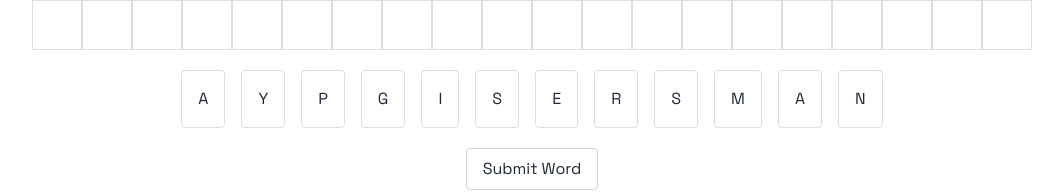
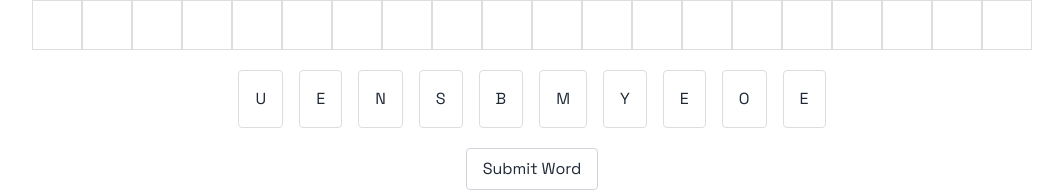
Before and after one commit to wparke4/game-prototypes, a Nuxt app: page /Wordrift in a window 1280 px wide. Shown: the part 555-747 px from the top of the page, without its empty margins (108-1171 px from the left). Built offline with nearby package versions, Linux system fonts and the light colour scheme.

Commit message:
Initial letter rack fixed. Using Scrabble distribution

```diff
--- a/components/wordriftFolder/TileRack.vue
+++ b/components/wordriftFolder/TileRack.vue
@@ -3,7 +3,7 @@
       @dragover.prevent
   >
     <div
-      v-for="tile in tiles"
+      v-for="tile in rackLetters"
       :key="tile.id"
       class="tile"
       @dragstart="event => startDrag(event, tile)"
@@ -21,49 +21,79 @@ export default {
   data() {
     return {
       tiles: [
-        { rackIndex: 1, letter: 'A' },
-        { rackIndex: 2, letter: 'Y' },
-        { rackIndex: 3, letter: 'P' },
-        { rackIndex: 4, letter: 'G' },
-        { rackIndex: 5, letter: 'I' },
-        { rackIndex: 6, letter: 'S' },
-        { rackIndex: 7, letter: 'E' },
-        { rackIndex: 8, letter: 'R' },
-        { rackIndex: 9, letter: 'S' },
-        { rackIndex: 10, letter: 'M' },
-        { rackIndex: 11, letter: 'A' },
-        { rackIndex: 12, letter: 'N' }
-        // Add initial tiles here or fetch them from an API/parent component
+          { letter: 'A', count: 9 },
+          { letter: 'B', count: 2 },
+          { letter: 'C', count: 2 },
+          { letter: 'D', count: 4 },
+          { letter: 'E', count: 12 },
+          { letter: 'F', count: 2 },
+          { letter: 'G', count: 3 },
+          { letter: 'H', count: 2 },
+          { letter: 'I', count: 9 },
+          { letter: 'J', count: 1 },
+          { letter: 'K', count: 1 },
+          { letter: 'L', count: 4 },
+          { letter: 'M', count: 2 },
+          { letter: 'N', count: 6 },
+          { letter: 'O', count: 8 },
+          { letter: 'P', count: 2 },
+          { letter: 'Q', count: 1 },
+          { letter: 'R', count: 6 },
+          { letter: 'S', count: 4 },
+          { letter: 'T', count: 6 },
+          { letter: 'U', count: 4 },
+          { letter: 'V', count: 2 },
+          { letter: 'W', count: 2 },
+          { letter: 'X', count: 1 },
+          { letter: 'Y', count: 2 },
+          { letter: 'Z', count: 1 }
       ],
-      availableLetters: ['A', 'A', 'B', 'C', 'D', 'E', 'E', 'E', 'F', 'G', 'H', 'I', 'I', 'J', 'K', 'L', 'M', 'N', 'O', 'O', 'P', 'Q', 'R', 'S', 'T', 'U', 'U', 'V', 'W', 'X', 'Y', 'Z'],
-      nextAvailableID: 13,
+      tileBag: [],
+      rackLetters: [],
+      //availableLetters: ['A', 'A', 'B', 'C', 'D', 'E', 'E', 'E', 'F', 'G', 'H', 'I', 'I', 'J', 'K', 'L', 'M', 'N', 'O', 'O', 'P', 'Q', 'R', 'S', 'T', 'U', 'U', 'V', 'W', 'X', 'Y', 'Z'],
+      nextAvailableID: 0,
       pendingTiles: [],
       validatedTiles: []
     };
   },
   methods: {
+    createTileBag() {
+        //create the tile bag.
+        //call this on mounted then call replenish tiles
+        this.tiles.forEach(tile => {
+            for (let i = 0; i < tile.count; i++) {
+                this.tileBag.push({ id: this.nextAvailableID, letter: tile.letter });
+                this.nextAvailableID++;
+            }
+        })
+
+    },
     startDrag(event, tile) {
       // Logic for handling drag start
       // e.g., sending the tile data to be received by a drop target
       event.dataTransfer.setData("tile", JSON.stringify(tile));
     },
     removeTile(tileId) {
-      const tileIndex = this.tiles.findIndex(tile => tile.rackIndex === tileId);
-      if (tileIndex > -1) {
-        this.pendingTiles.push(this.tiles[tileIndex]);
-        this.tiles.splice(tileIndex, 1);
+      const tile = this.rackLetters.findIndex(tile => tile.id === tileId);
+      if (tile > -1) {
+        this.pendingTiles.push(this.tiles[tile]);
+        this.rackLetters.splice(tile, 1);
       }
     },
+    validateTiles() {
+        this.pendingTiles.forEach(tile => this.validatedTiles.push(tile))
+        this.pendingTiles = []
+
+        this.replenishTiles();
+    },
     replenishTiles() {
-      this.pendingTiles.forEach(tile => this.validatedTiles.push(tile))
-      this.pendingTiles = []
-
-      while (this.tiles.length < 11 && this.availableLetters.length > 0) {
-        const randomIndex = Math.floor(Math.random() * this.availableLetters.length);
-        const letter = this.availableLetters.splice(randomIndex, 1)[0];
-        this.tiles.push({ rackIndex: this.nextAvailableID, letter });
+      while (this.rackLetters.length < 10 && this.tileBag.length > 0) {
+        const randomIndex = Math.floor(Math.random() * this.tileBag.length);
+        const letter = this.tileBag.splice(randomIndex, 1)[0];
+        //this.rackLetters.push({ id: this.nextAvailableID, letter });
+        this.rackLetters.push(letter)
         this.nextAvailableID++;
-     }
+      }
     },
     handleDrop(event) {
         const tileData = JSON.parse(event.dataTransfer.getData("tile"));
@@ -73,12 +103,16 @@ export default {
     },
     placeTileOnRack(tileData) {
         console.log('tile has been droped in rack', tileData)
-        this.tiles.push(tileData)
+        this.rackLetters.push(tileData)
         tileData.typeCell = false;
         this.$emit('tile-placed-on-rack', tileData)
     }
+  },
+  mounted() {
+      this.createTileBag();
+      this.replenishTiles();
+    },
   }
-}
 </script>
 
 <style scoped>
--- a/components/wordriftFolder/Wordrift.vue
+++ b/components/wordriftFolder/Wordrift.vue
@@ -40,7 +40,7 @@ export default {
         tilePlacedOnGrid(tileData, rowIndex, colIndex) {
             console.log('wordrift says tileData: ', tileData)
             if (!tileData.typeCell) {
-                this.$refs.tileRack.removeTile(tileData.rackIndex);
+                this.$refs.tileRack.removeTile(tileData.id);
             }
             this.$refs.wordValidator.addTile(tileData.letter, rowIndex, colIndex);
         },
@@ -49,7 +49,7 @@ export default {
         },
         wordValidated() {
             this.$refs.grid.wordValidated();
-            this.$refs.tileRack.replenishTiles();
+            this.$refs.tileRack.validateTiles();
             //this.$refs.wordValidator.resetWordValidator();
         },
         tilePlacedOnRack(tileData) {
```
